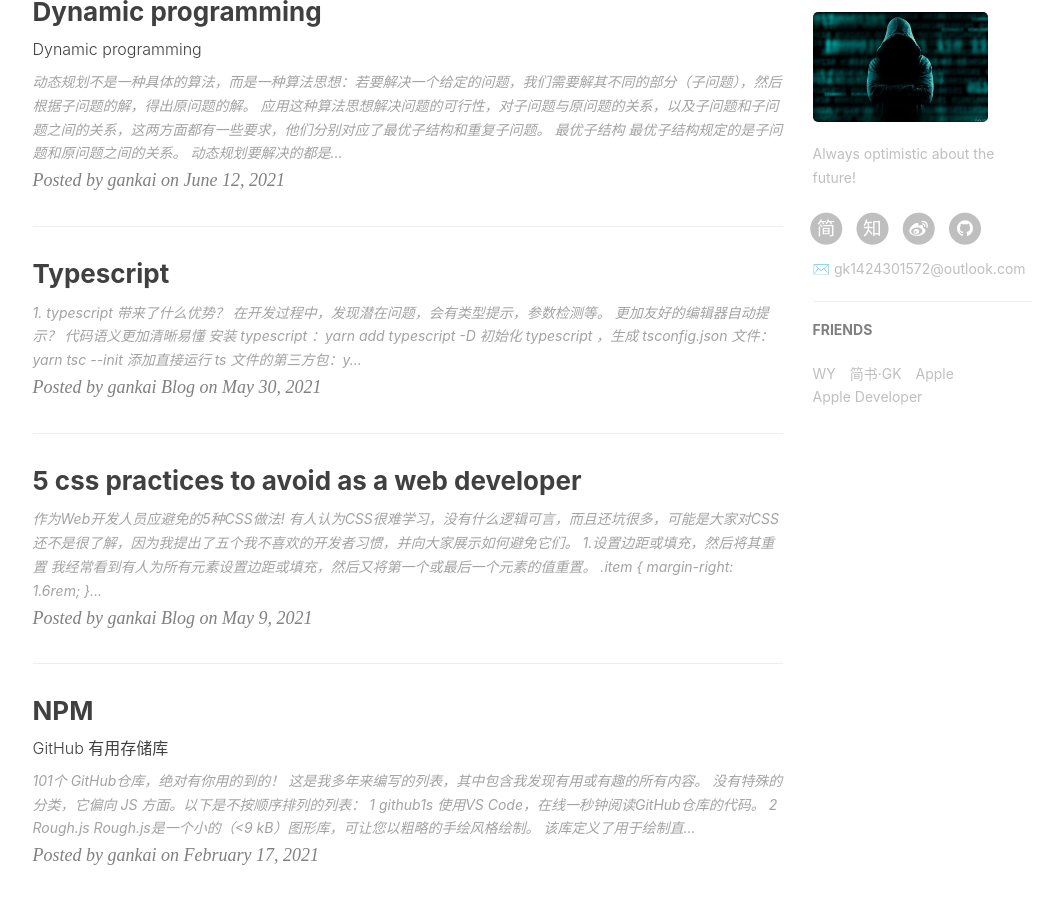
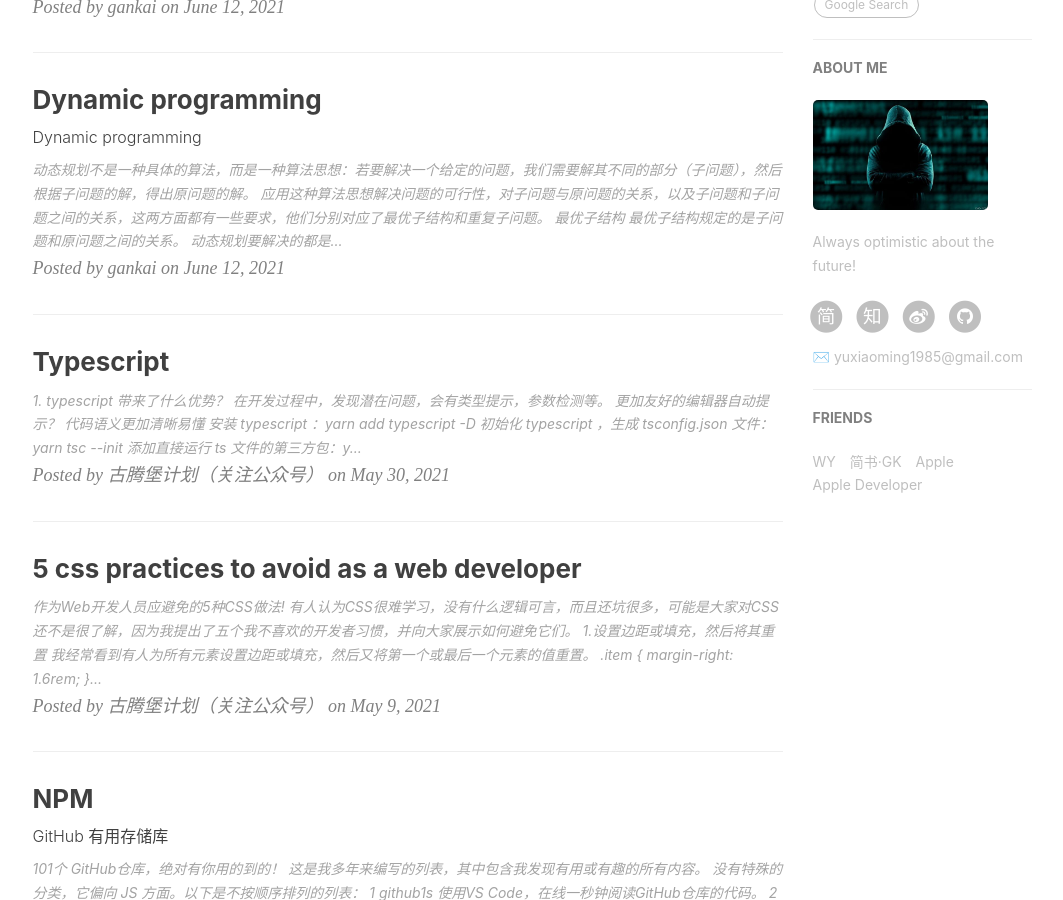
Before and after one commit to jiangzhensao/blog, a Jekyll site: the page built from index.html, in a window 1280 px wide and 900 px high, scrolled down 710 px. Shown: the whole window, without its empty margins (135-1198 px from the left). Built offline with Jekyll 4.4.1, drawn with Linux system fonts in a browser that asks for light colours; nearby versions of some CDN libraries; the list of posts is cut into pages by our own code; comment, search, counter and statistics services are not loaded; some of the changed text lies outside the part shown.

Commit message:
Update _config.yml

```diff
--- a/_config.yml
+++ b/_config.yml
@@ -1,8 +1,8 @@
 # Site settings
-title: gankai Blog
-SEOTitle: gankai博客 | gankai Blog
+title: 古腾堡计划（关注公众号）
+SEOTitle: 文学与法律咨询 | 致电13777235376（同微信）
 header-img: img/homePage.jpg
-email: gk1424301572@outlook.com
+email: yuxiaoming1985@gmail.com
 description: "Things that can make you miserable will surely make you strong, grow up, and must experience what others can't!"
 keyword: "Java, JavaScript, 博客, GitHubGanKai, vue, web, blog, js"
 url: "http://gankai.online/."          # your host, for absolute URL
@@ -101,10 +101,10 @@ service-worker: true
 friends: [
     {
         title: "WY",
-        href: "http://zhengwuyang.com"
+        href: "http://ruanwnku.com"
     },{
         title: "简书·GK",
-        href: "http://www.jianshu.com/u/4365773d2dd5"
+        href: "https://www.zhihu.com/column/13777235376"
     },{
         title: "Apple",
         href: "https://apple.com"
```
